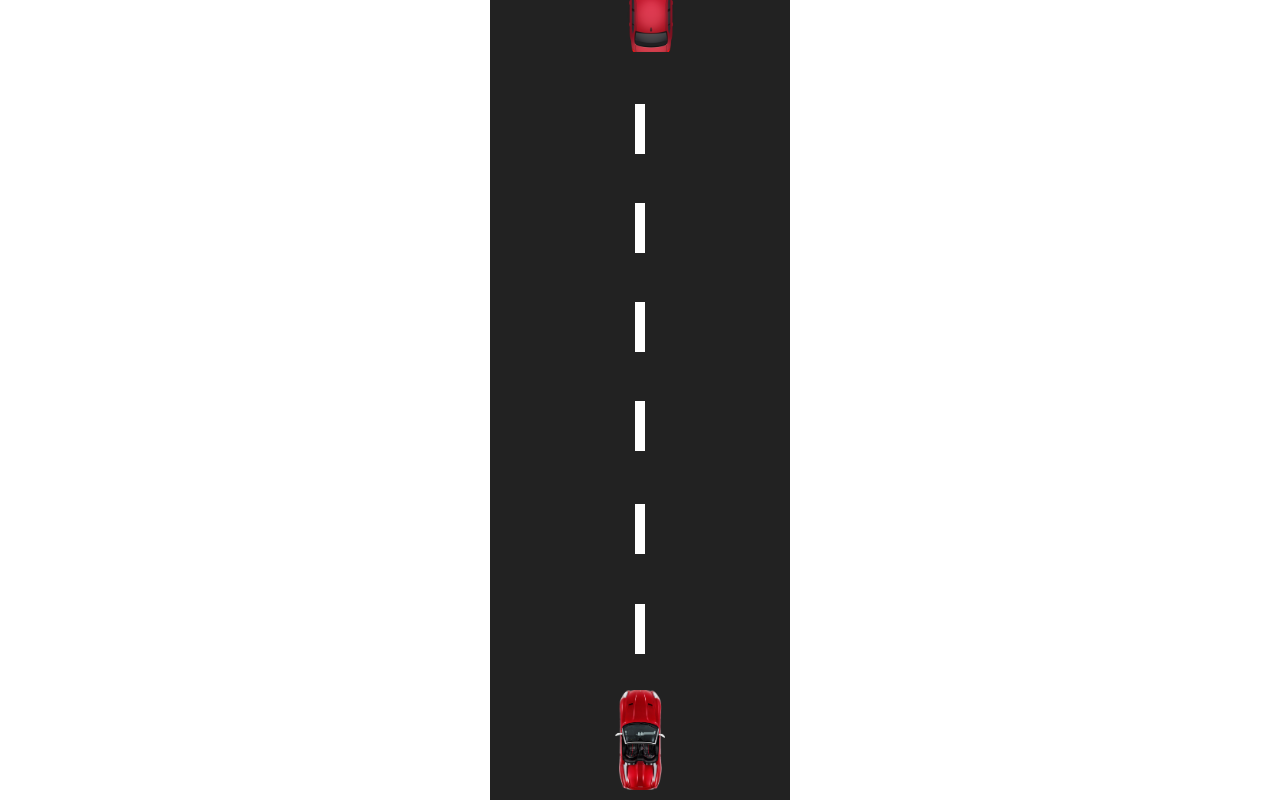
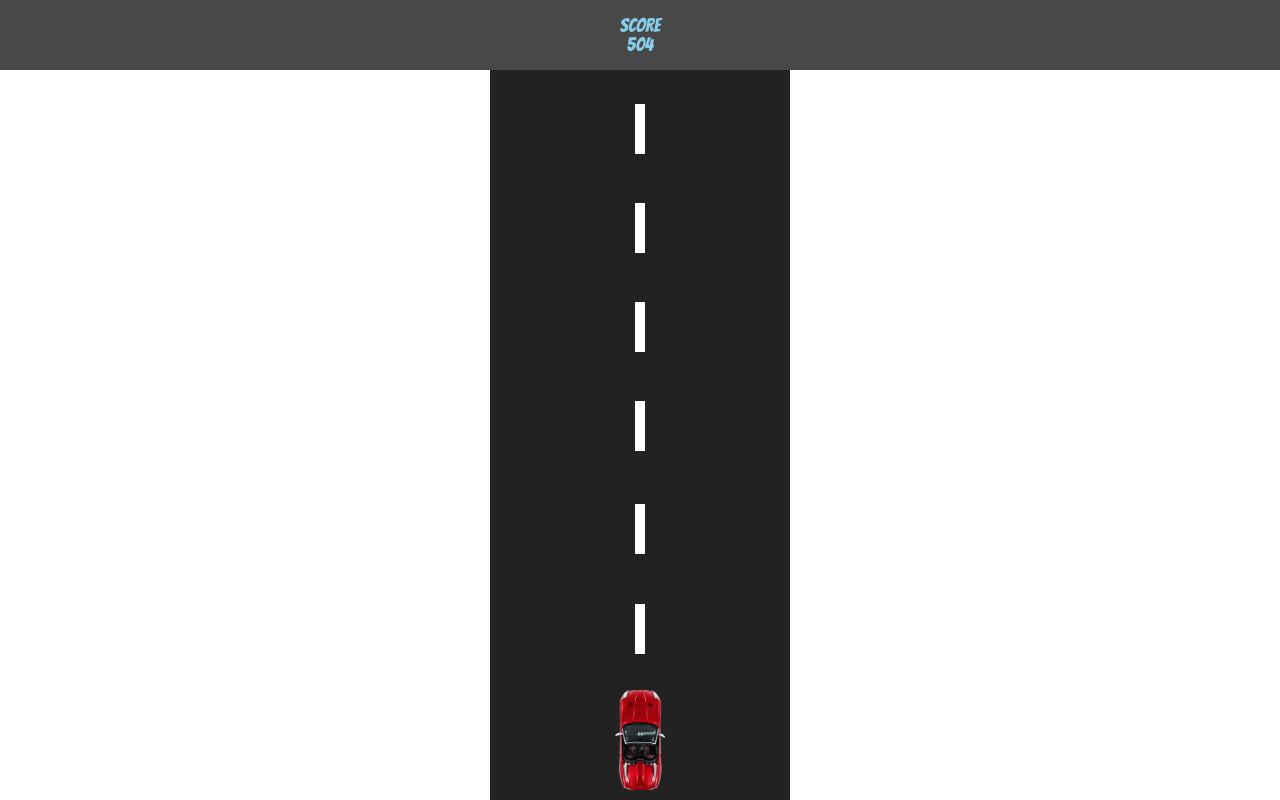
Before and after one commit to displaygreat/race-game, a plain HTML site: page index.html in a window 1280 px wide. Both pictures are taken after a click on the button "Start the game". Drawn offline with Linux system fonts and the light colour scheme.

Commit message:
stop game after accident and show score

```diff
--- a/index.html
+++ b/index.html
@@ -6,7 +6,7 @@
 </head>
 
 <body>
-  <div class="score"></div>
+  <div class="score hide"></div>
   <div class="game">
     <button class="start">Start the game</button>
     <div class="game-area"></div>
--- a/script.js
+++ b/script.js
@@ -11,7 +11,7 @@ const MAX_ENEMY = 7;
 // music.src = "./audio.mp3";
 // music.classList.add(".visually-hidden");
 
-const music = new Audio("audio.mp3");
+// const music = new Audio("audio.mp3");
 
 start.addEventListener("click", startGame);
 document.addEventListener("keydown", startRun);
@@ -44,9 +44,12 @@ function startGame() {
   // setTimeout(() => {
   //   music.remove();
   // }, 100000);
-  music.play();
+
+  // music.play();
 
   start.classList.add("hide");
+  score.classList.remove("hide");
+  gameArea.innerHTML = "";
 
   for (let i = 0; i < getQuantityElements(100); i++) {
     const line = document.createElement("div");
@@ -70,14 +73,20 @@ function startGame() {
       no-repeat`;
     gameArea.appendChild(enemy);
   }
+  setting.score = 0;
   setting.start = true;
   gameArea.appendChild(car);
+  car.style.left = gameArea.offsetWidth / 2 - car.offsetWidth / 2;
+  car.style.top = "auto";
+  car.style.bottom = "10px";
   setting.x = car.offsetLeft;
   setting.y = car.offsetTop;
   requestAnimationFrame(playGame);
 }
 
 function playGame() {
+  setting.score += setting.speed;
+  score.innerHTML = "SCORE<br>" + setting.score;
   if (setting.start) {
     moveRoad();
     moveEnemy();
@@ -131,6 +140,21 @@ function moveRoad() {
 function moveEnemy() {
   let enemy = document.querySelectorAll(".enemy");
   enemy.forEach(function (item) {
+    let carRect = car.getBoundingClientRect();
+    let enemyRect = item.getBoundingClientRect();
+
+    if (
+      carRect.top <= enemyRect.bottom &&
+      carRect.right >= enemyRect.left &&
+      carRect.left <= enemyRect.right &&
+      carRect.bottom >= enemyRect.top
+    ) {
+      setting.start = false;
+      console.warn("boom");
+      start.classList.remove("hide");
+      start.style.top = score.offsetHeight;
+    }
+
     item.y += setting.speed / 2;
     item.style.top = item.y + "px";
     if (item.y >= document.documentElement.clientHeight) {
--- a/style.css
+++ b/style.css
@@ -1,3 +1,4 @@
+@import url("https://fonts.googleapis.com/css2?family=Bangers&display=swap");
 html,
 body,
 div,
@@ -133,11 +134,12 @@ table {
   padding: 10px 20px;
   background-color: #e42938;
   color: #fff;
-  font-family: Impact, Haettenschweiler, "Arial Narrow Bold", sans-serif;
+  font-family: "Bangers", cursive;
   font-size: 1.2rem;
   border: none;
   border-radius: 3px;
   z-index: 100;
+  cursor: pointer;
 }
 .car,
 .enemy {
@@ -173,3 +175,16 @@ table {
   width: 1px !important;
   overflow: hidden;
 }
+.score {
+  position: absolute;
+  top: 0;
+  width: 100%;
+  background-color: #494848;
+  padding: 1rem 0;
+  z-index: 100;
+  font-size: 1.2rem;
+  color: skyblue;
+  text-align: center;
+  font-family: "Bangers", cursive;
+  font-size: 1.2rem;
+}
```
